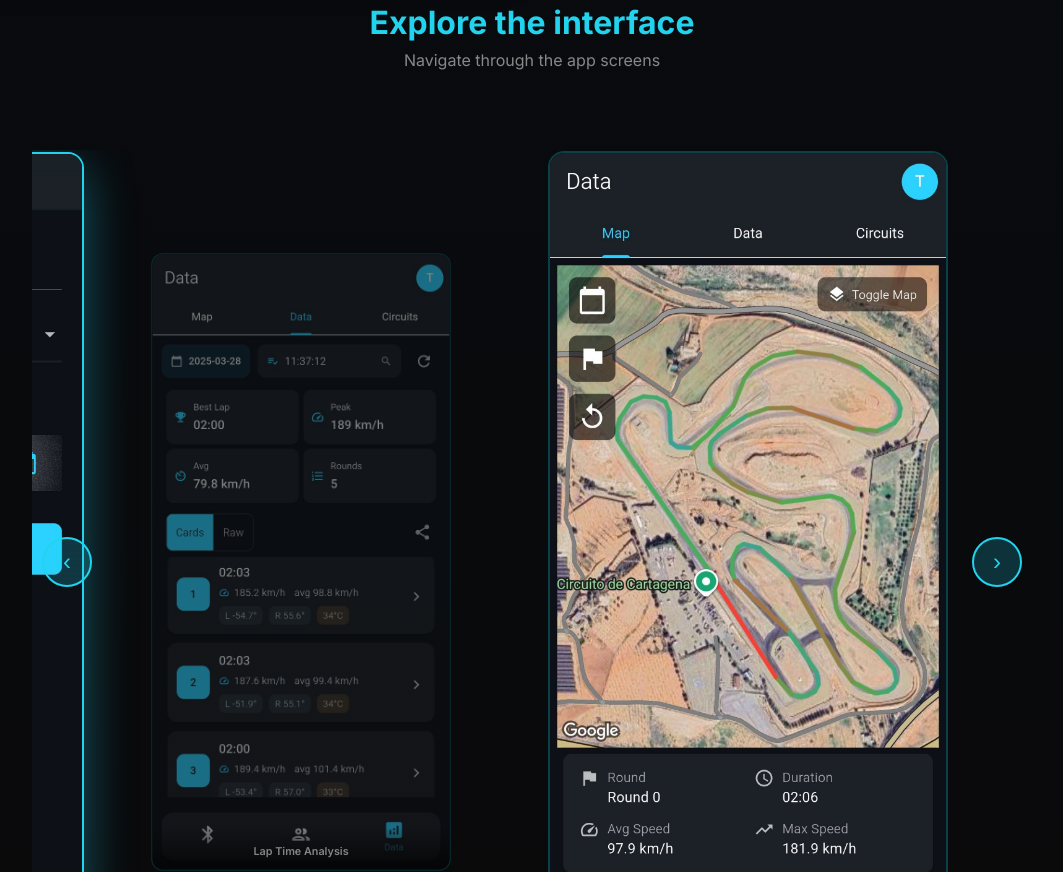
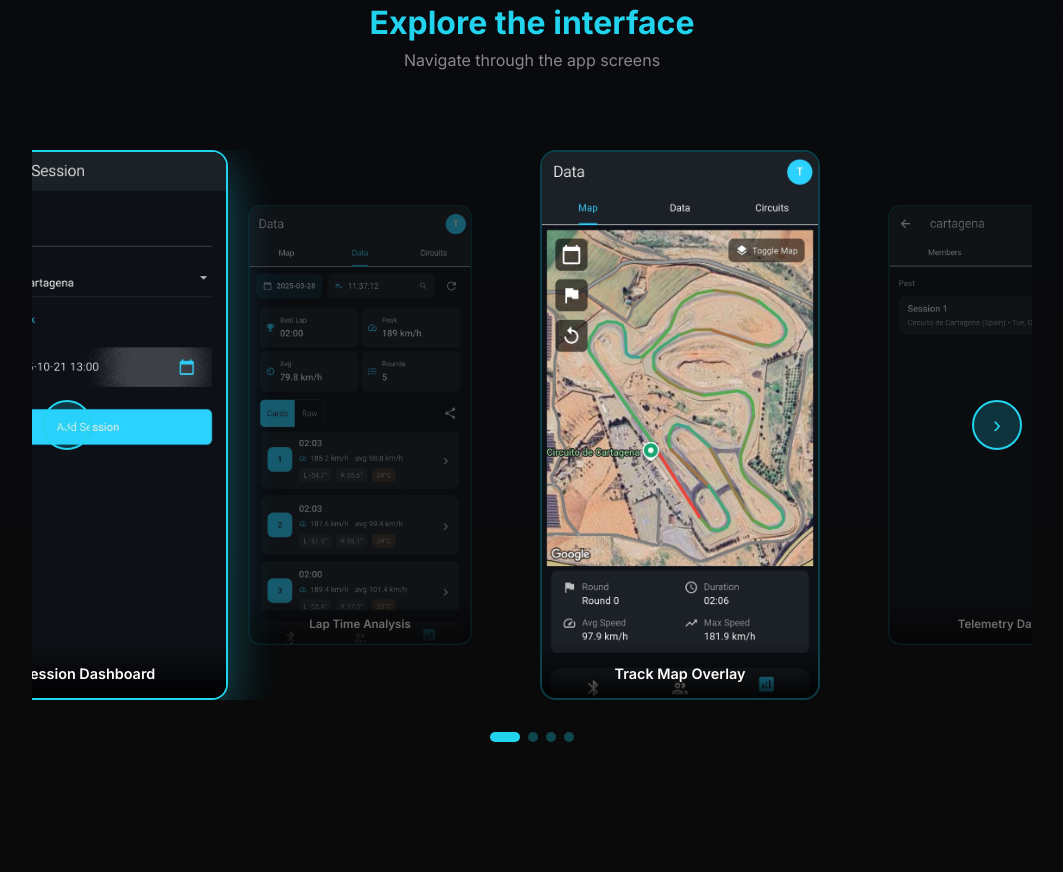
Before and after one commit to matiasado123-svg/site, a plain HTML site: page index.html in a window 1280 px wide. Shown: the part 3344-4216 px from the top of the page, without its empty margins (108-1171 px from the left). Drawn offline with Linux system fonts and the light colour scheme.

Commit message:
Add files via upload

```diff
--- a/css/app-showcase.css
+++ b/css/app-showcase.css
@@ -172,7 +172,7 @@
     display: flex;
     align-items: center;
     justify-content: center;
-    gap: 2rem;
+    gap: 1rem;
     transition: transform 0.5s ease;
 }
 
@@ -191,22 +191,23 @@
 /* Side slides (previous and next) */
 .carousel-slide.prev,
 .carousel-slide.next {
-    transform: scale(0.75);
-    opacity: 0.5;
+    transform: scale(0.8);
+    opacity: 0.4;
     z-index: 1;
 }
 
 .carousel-slide.prev {
-    transform: scale(0.75) translateX(20px);
+    transform: scale(0.8) translateX(30px);
 }
 
 .carousel-slide.next {
-    transform: scale(0.75) translateX(-20px);
+    transform: scale(0.8) translateX(-30px);
 }
 
 .app-screenshot {
     position: relative;
-    width: 400px;
+    width: 280px;
+    max-height: 550px;
     border-radius: 16px;
     overflow: hidden;
     border: 2px solid rgba(34, 211, 238, 0.3);
```
